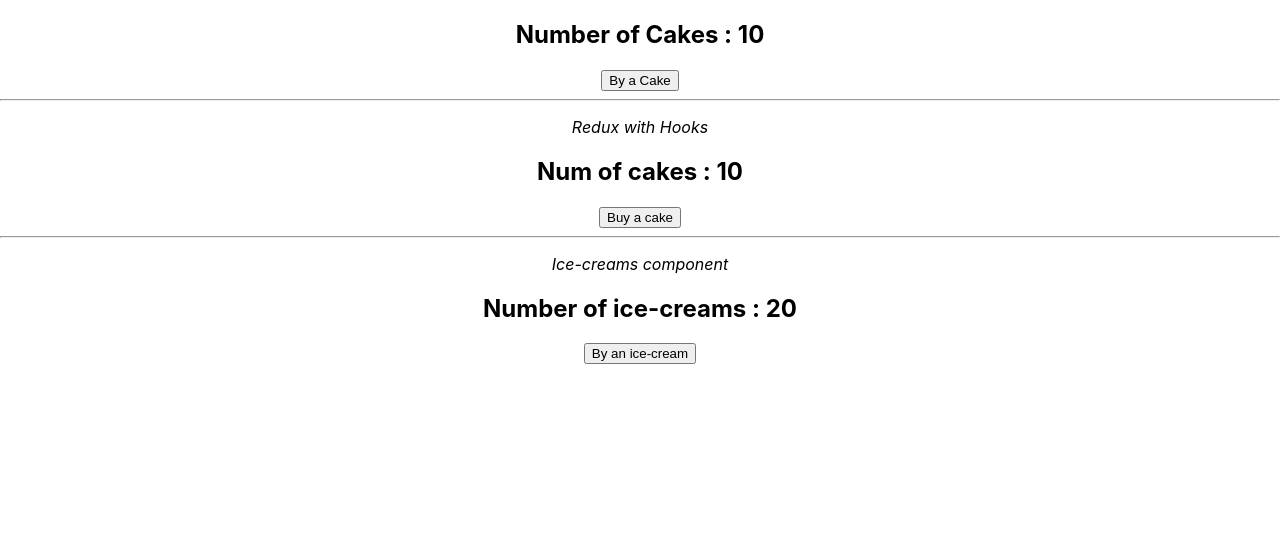
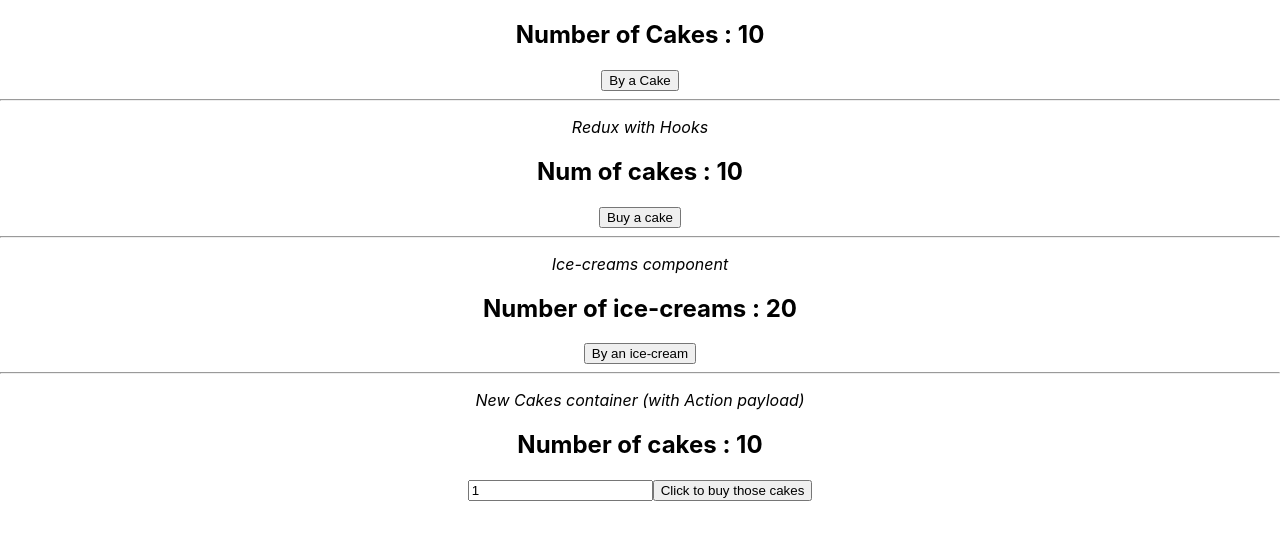
Before and after one commit to CalyCherkaoui/react-redux-tuto, a React (Create React App) app: page / in a window 1280 px wide. Shown: the top 540 px of the page. Built offline with nearby package versions, Linux system fonts and the light colour scheme.

Commit message:
Add newCakeContainer to App

```diff
--- a/src/App.js
+++ b/src/App.js
@@ -5,6 +5,7 @@ import './App.css';
 import CakeContainer from './components/CakeContainer';
 import HooksCakeContainer from './components/HooksCakeContainer';
 import IceCreamContainer from './components/IceCreamContainer';
+import NewCakeContainer from './components/NewCakeContainer';
 
 function App() {
   return (
@@ -13,6 +14,7 @@ function App() {
         <CakeContainer />
         <HooksCakeContainer />
         <IceCreamContainer />
+        <NewCakeContainer />
       </div>
     </Provider>
   );
--- a/src/components/NewCakeContainer.js
+++ b/src/components/NewCakeContainer.js
@@ -7,7 +7,7 @@ function NewCakeContainer(props) {
   return (
     <div>
       <hr></hr>
-      <p><em>New Cakes container</em></p>
+      <p><em>New Cakes container (with Action payload)</em></p>
       <h2>Number of cakes : {props.numOfCakes}</h2>
       <input
         type="text"
```
